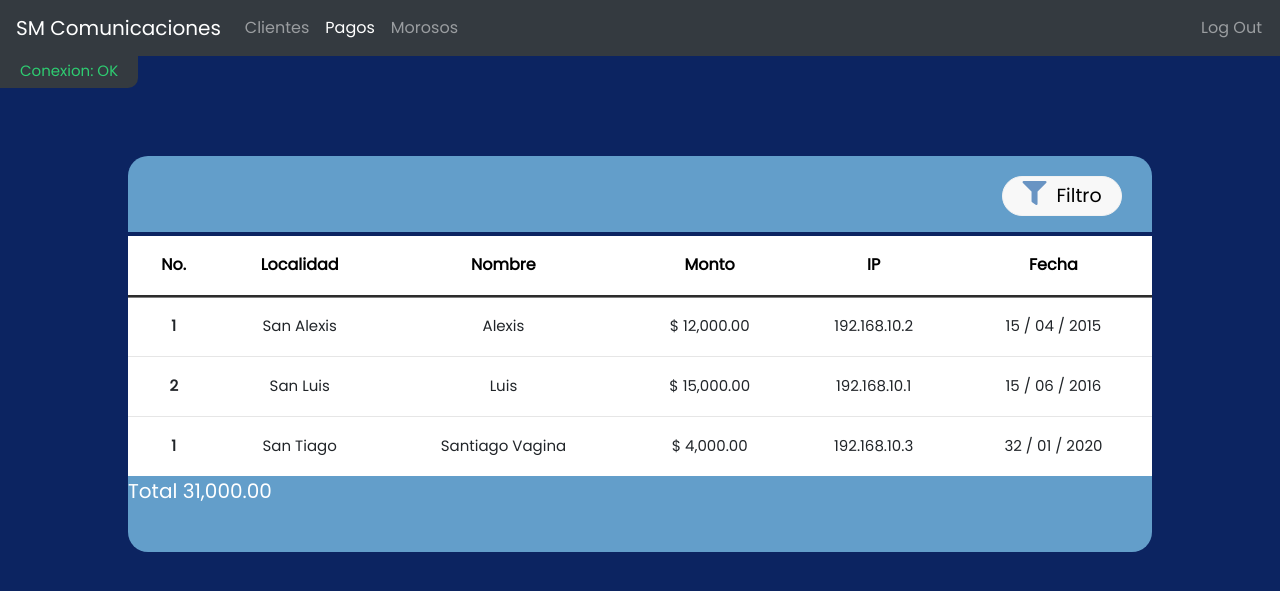
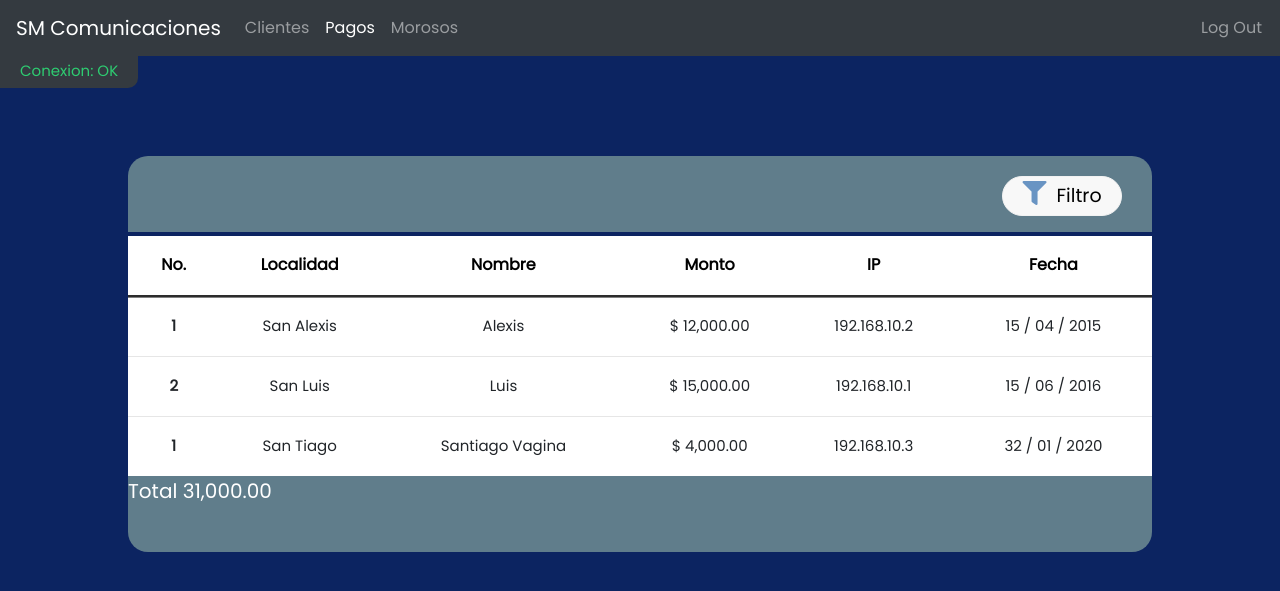
Before and after one commit to SantiagoH3/SM-Comunicaciones, a PHP site: page /pagos.php in a window 1280 px wide. Shown: the top 591 px of the page. Run offline with PHP 8.4, Linux system fonts and the light colour scheme; some libraries are stand-ins or nearby versions.

Commit message:
Update login.css

```diff
--- a/login.css
+++ b/login.css
@@ -253,13 +253,13 @@ div .table-footer .total {
 }
 .table-container .table-header {
   height: 76px;
-  background-color: #639eca;
+  background-color: #607D8B;
   border-top-right-radius: 20px;
   border-top-left-radius: 20px;
 }
 .table-container .table-footer {
   height: 76px;
-  background-color: #639eca;
+  background-color: #607D8B;
   border-bottom-left-radius: 20px;
   border-bottom-right-radius: 20px;
 }
```
